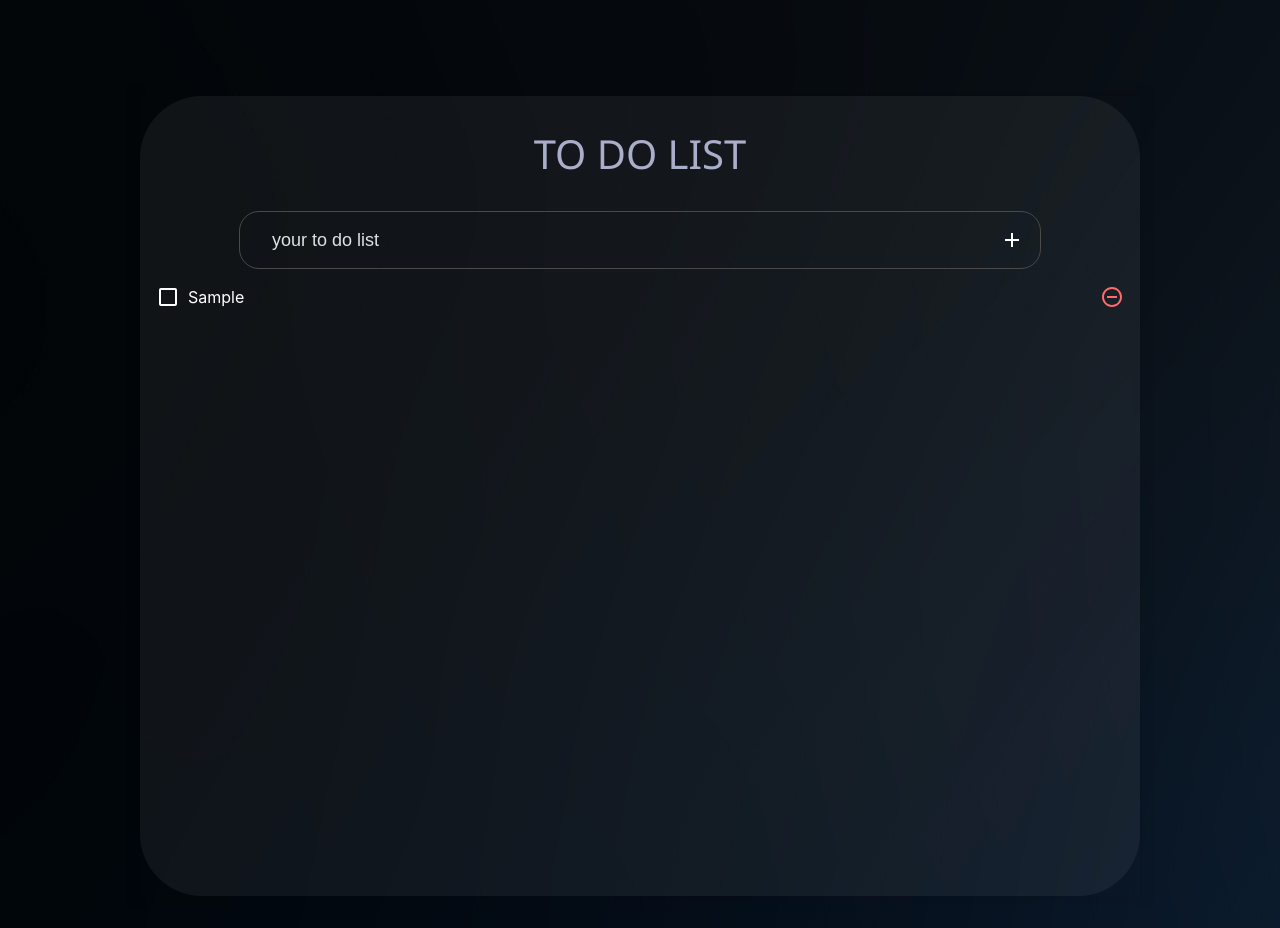
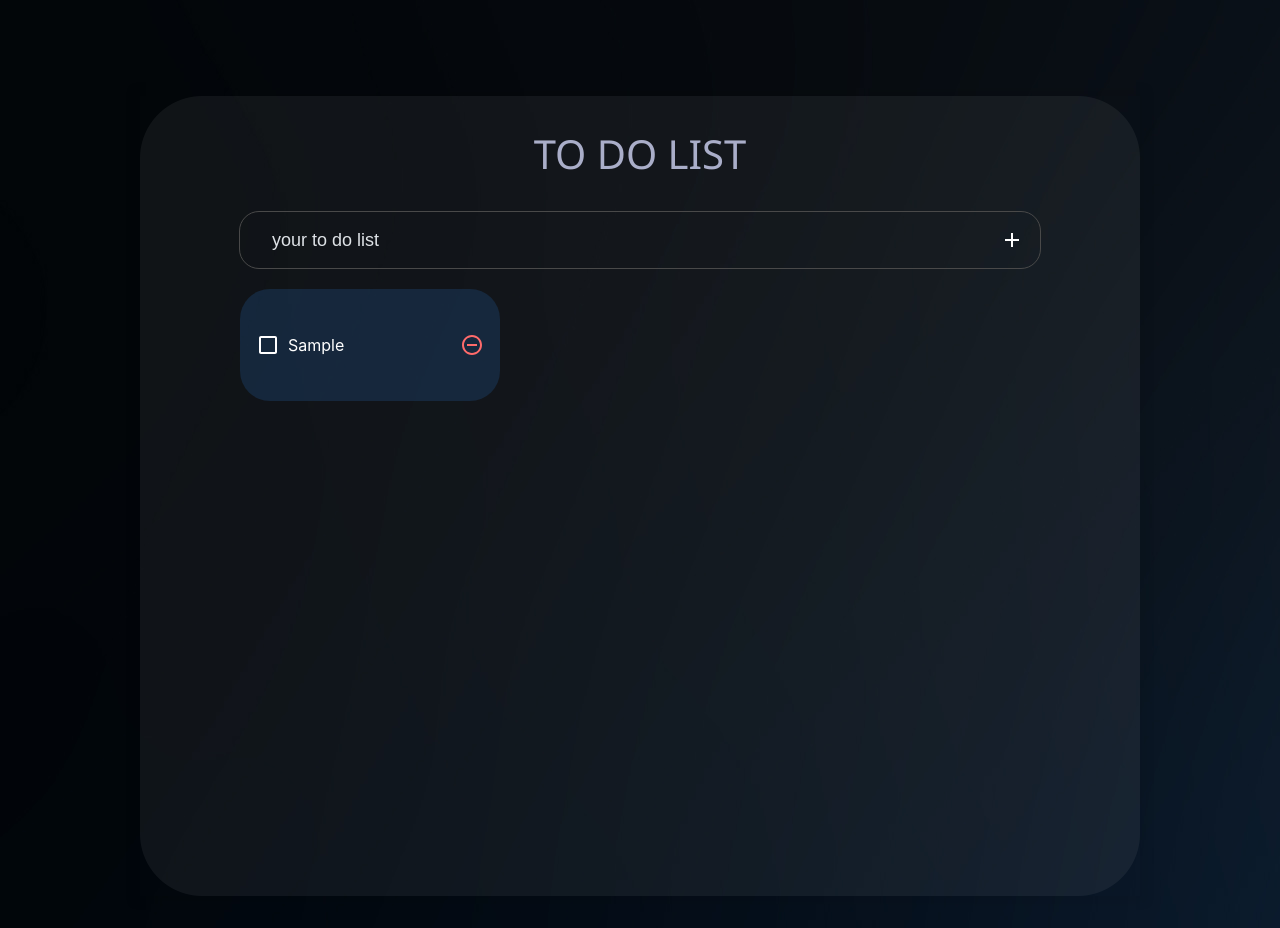
Before and after one commit to off0405/todo-challenge, a React (Create React App) app: page / in a window 1280 px wide. Both pictures are taken after typing "Sample" into the empty fields and a click on the button 1012 px from the left and 240 px from the top of the page. Built offline with nearby package versions, Linux system fonts and the light colour scheme.

Commit message:
css 조금

```diff
--- a/src/components/TodoList.jsx
+++ b/src/components/TodoList.jsx
@@ -3,9 +3,14 @@ import TodoListItem from './TodoListItem';
 import styled from 'styled-components';
 
 const TodoListWrapper = styled.div`
-  min-height: 320px;
-  max-height: 513px;
-  overflow-y: auto; // 넘치면 스크롤
+  width: 800px;
+  margin: 0 auto;
+  margin-top: 20px;
+  display: flex;
+  flex-wrap: wrap;
+  gap: 10px;
+
+  overflow-x: auto; // 넘치면 스크롤
 `
 
 
--- a/src/components/TodoListItem.jsx
+++ b/src/components/TodoListItem.jsx
@@ -4,15 +4,20 @@ import styled, { css } from 'styled-components';
 
 
 
+const TodoContainer = styled.div`
+  display: flex;
+`
 
 const TodoListItemWrapper = styled.div`
   padding: 1rem;
+  background: #1c416b6f;
+
+  width: 228px;
+  height: 80px;
+  border-radius: 30px;
   display: flex;
   align-items: center;
-  color: #fff;
-  & + & {
-    border-top: 1px solid #dee2e6;
-  }
+  color: #ffffff;
 `
 const CheckBox = styled.div`
   display: flex;
@@ -57,6 +62,7 @@ function TodoListItem(props) {
   const { id, text, checked, onToggle, onRemove } = props;
 
   return (
+    <TodoContainer>
       <TodoListItemWrapper>
         <CheckBox checked={checked} onClick={() => { onToggle(id) }}>
           {checked ? <MdCheckBox /> : <MdCheckBoxOutlineBlank />}
@@ -70,6 +76,7 @@ function TodoListItem(props) {
           <MdRemoveCircleOutline />
         </Remove>
       </TodoListItemWrapper>
+    </TodoContainer>
   );
 }
 
```
Also changed, not shown: note.txt, public/todoblock.png (added), thumb-6001085255a12_620x620.jpg (deleted). Lines whose indentation alone changed are shown as unchanged.
